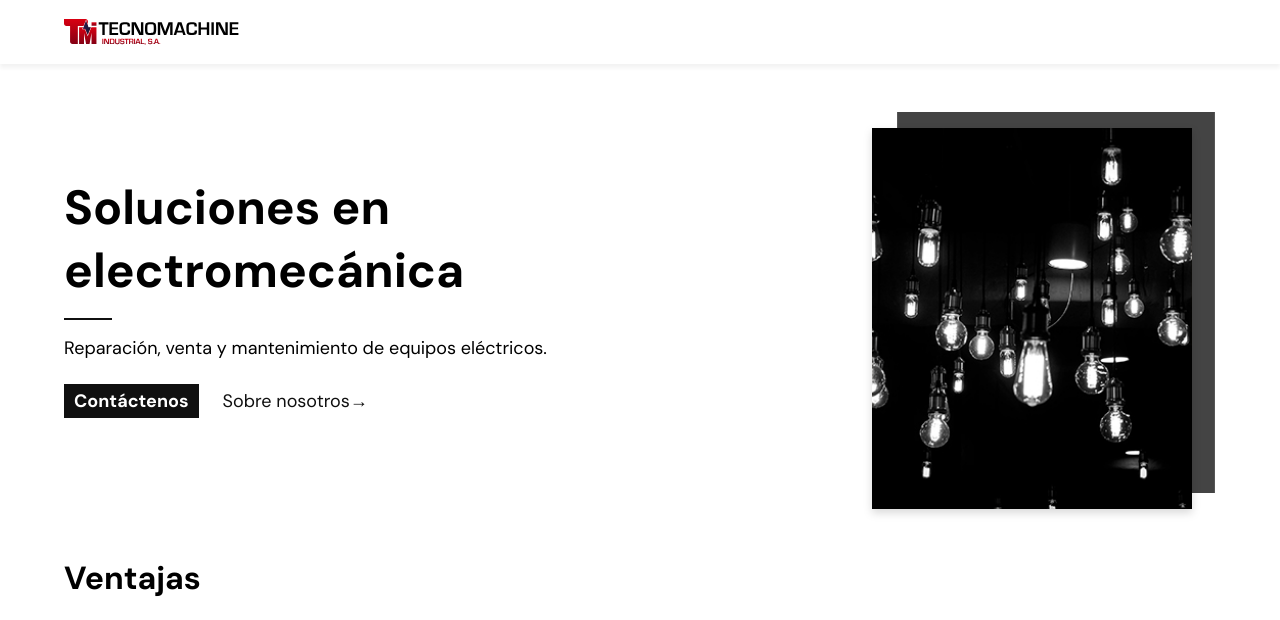
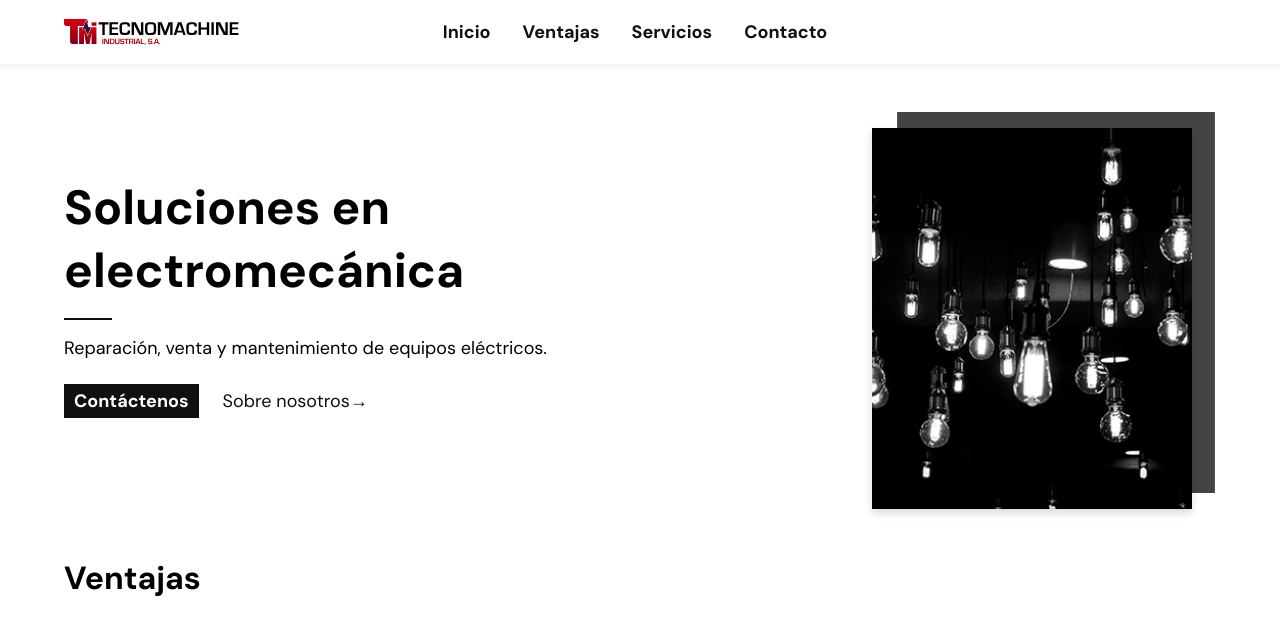
Before and after one commit to roguesquid/mkultra2.0, a plain HTML site: page index.html in a window 1280 px wide. Shown: the top 620 px of the page. Drawn offline with Linux system fonts and the light colour scheme.

Commit message:
fixed nav bar bug

```diff
--- a/index.html
+++ b/index.html
@@ -19,7 +19,6 @@
     <!-- =============== HEADER =============== -->
     <header class="header">
       <nav class="nav">
-        <div class="nav__container">
           <button class="nav__button">
             <svg
               class="nav__button-icon"
@@ -379,7 +378,6 @@
               </linearGradient>
             </defs>
           </svg>
-        </div>
           <ul class="nav__list">
             <li class="nav__item">
               <a href="#home" class="nav__link">Inicio</a>
@@ -1100,15 +1098,15 @@
       const menu = document.querySelector(".nav__list");
       const menuItems = document.querySelectorAll(".nav__link");
       const hamburger = document.querySelector(".nav__button");
-      const nav_container = document.querySelector(".nav__container");
+      const nav = document.querySelector(".nav");
 
       function toggleMenu() {
         if (menu.classList.contains("nav__list--active")) {
           menu.classList.remove("nav__list--active");
-          nav_container.classList.remove("nav__container--wo-shadow");
+          nav.classList.remove("nav__wo-shadow");
         } else {
           menu.classList.add("nav__list--active");
-          nav_container.classList.add("nav__container--wo-shadow");
+          nav.classList.add("nav__wo-shadow");
         }
       }
 
--- a/styles/phone.css
+++ b/styles/phone.css
@@ -56,6 +56,9 @@ span{
 img, svg{
     display: block;
 }
+li{
+    list-style: none;
+}
 /*=============== REUSABLE CSS CLASSES ===============*/
 .container{
     margin-left: var(--margin-layout);
@@ -73,23 +76,14 @@ img, svg{
     z-index: 100;
 }
 .nav{
-    height: 4.6rem;
-}
-.nav__container{
-    width: 100%;
-    height: auto;
+    background-color: var(--white);
+    box-shadow: 0px 4px 4px 0px rgba(0, 0, 0, 0.05);
+    height: var(--header-height);
     padding: var(--xsmall) var(--margin-layout);
-    position: fixed;
-    z-index: 3;
     display: grid;
     grid-template-columns: 1fr repeat(3, auto) 1fr;
     grid-column-gap: 5px;
     align-items: center;
-    background-color: var(--white);
-    box-shadow: 0px 4px 4px 0px rgba(0, 0, 0, 0.05);
-}
-.nav__container--wo-shadow{
-    box-shadow: none;
 }
 .nav__button{
     background: none;
@@ -102,14 +96,20 @@ img, svg{
 .nav__logo{
     height: var(--nav-item-height);
 }
+@media screen and (max-width: 1023px) {
     .nav__list{
-    transform: translateY(-125%);
+        transform: translateY(-135%);
         width: 100%;
-    position: relative;
+        position: fixed;
         background-color: var(--white);
         top: var(--header-height);
+        left: 0;
         box-shadow: 0px 4px 4px 0px rgb(0 0 0 / 5%);
         transition: transform 0.3s;
+        z-index: -1;
+    }
+    .nav__wo-shadow{
+        box-shadow: none;
     }
     .nav__list--active{
         transform: translateY(0);
@@ -119,7 +119,7 @@ img, svg{
     }
     .nav__item{
         padding: .8rem 2rem;
-    list-style: none;
+    }
 }
 .nav__link{
     text-decoration: none;
@@ -460,6 +460,13 @@ img, svg{
     }
     .nav__list{
         display: flex;
+        gap: var(--medium);
+    }
+    .nav__item{
+        list-style: none;
+    }
+    .nav__link{
+        font-size: var(--normal-font-size);
     }
     .home__data-title{
         font-size: 4.8rem;
```
Lines whose indentation alone changed are shown as unchanged.
